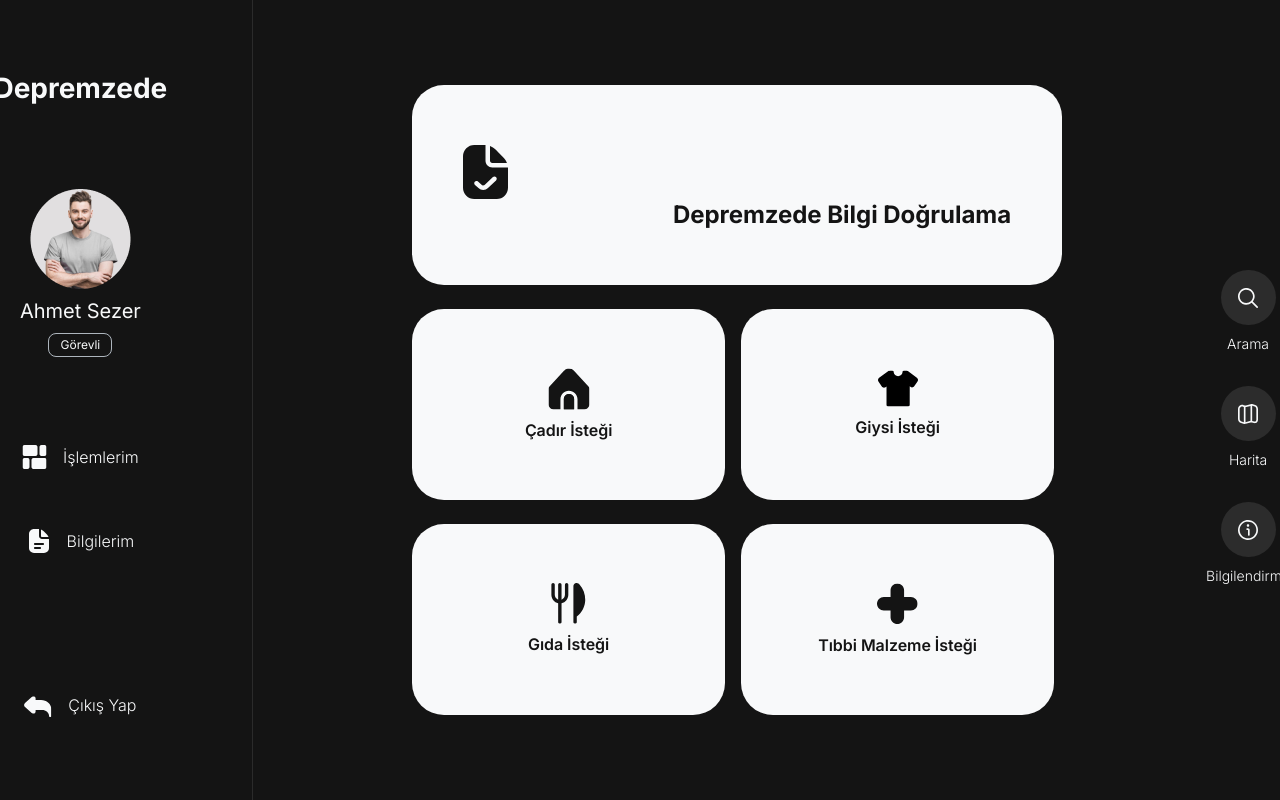
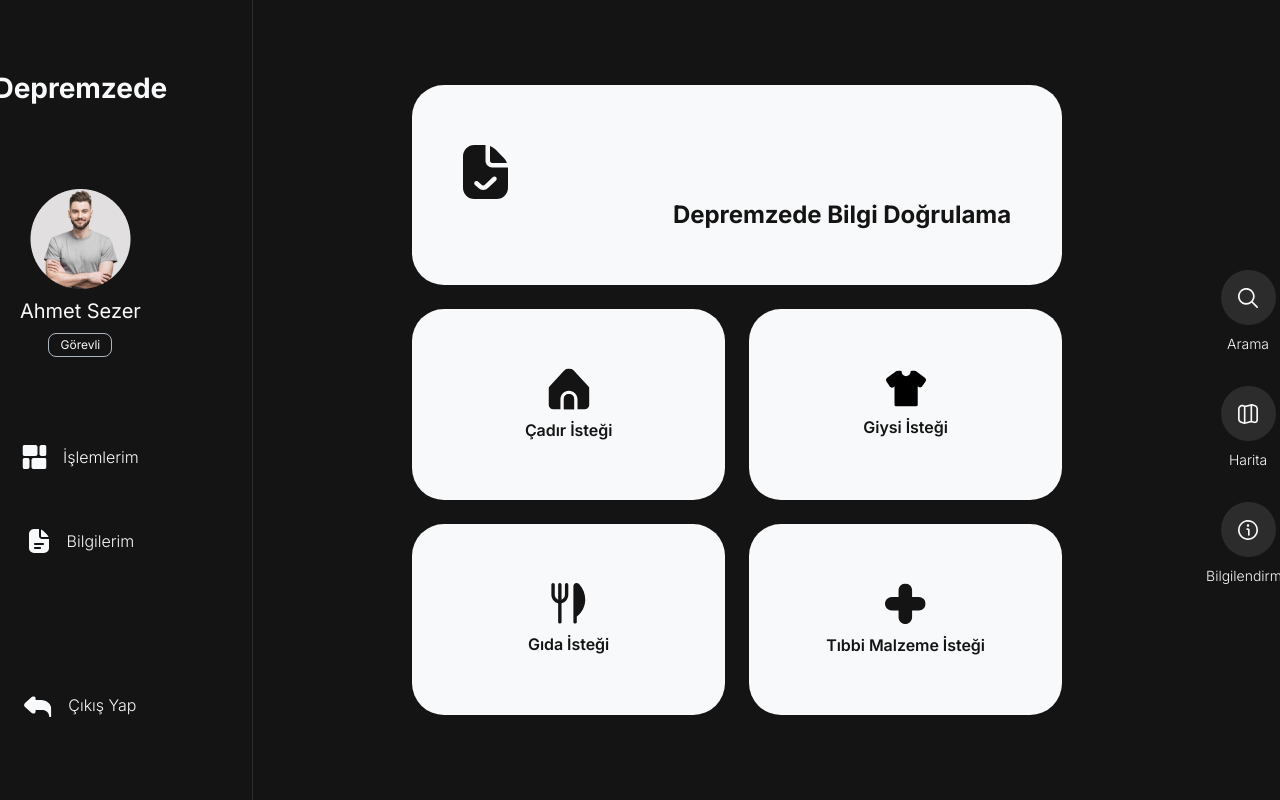
Before and after one commit to mustafamengutay/depremzede, a React (Create React App) app: page /gorevli-menusu in a window 1280 px wide. Built offline with nearby package versions, Linux system fonts and the light colour scheme; the HTML template or start-up script is replaced by a standard one; what tailwindcss-animated would draw is missing.

Commit message:
fix: gap size and class property

```diff
--- a/src/pages/OfficerDashboard.jsx
+++ b/src/pages/OfficerDashboard.jsx
@@ -31,8 +31,8 @@ const OfficerDashboard = () => {
           jobType={'Görevli'}
         />
 
-        <div class="divide-x">
-          <div class="inline-block absolute top-0 h-screen min-h-[1em] w-[1px] self-stretch bg-[#F8F9FA] opacity-10"></div>
+        <div className="divide-x">
+          <div className="inline-block absolute top-0 h-screen min-h-[1em] w-[1px] self-stretch bg-[#F8F9FA] opacity-10"></div>
         </div>
 
         <div className="flex flex-col justify-center gap-16 ml-[70px]">
@@ -43,8 +43,8 @@ const OfficerDashboard = () => {
                 title="Depremzede Bilgi Doğrulama"
                 width="650px"
               />
-              <div>
-                <div className="flex gap-4 mb-6">
+              <div className="flex flex-col gap-6">
+                <div className="flex gap-6">
                   <HelpLink icon={tent} title="Çadır İsteği" width="313px" />
                   <HelpLink
                     icon={clothing}
@@ -52,7 +52,7 @@ const OfficerDashboard = () => {
                     width="313px"
                   />
                 </div>
-                <div className="flex gap-4">
+                <div className="flex gap-6">
                   <HelpLink icon={food} title="Gıda İsteği" width="313px" />
                   <HelpLink
                     icon={pharmacy}
```
